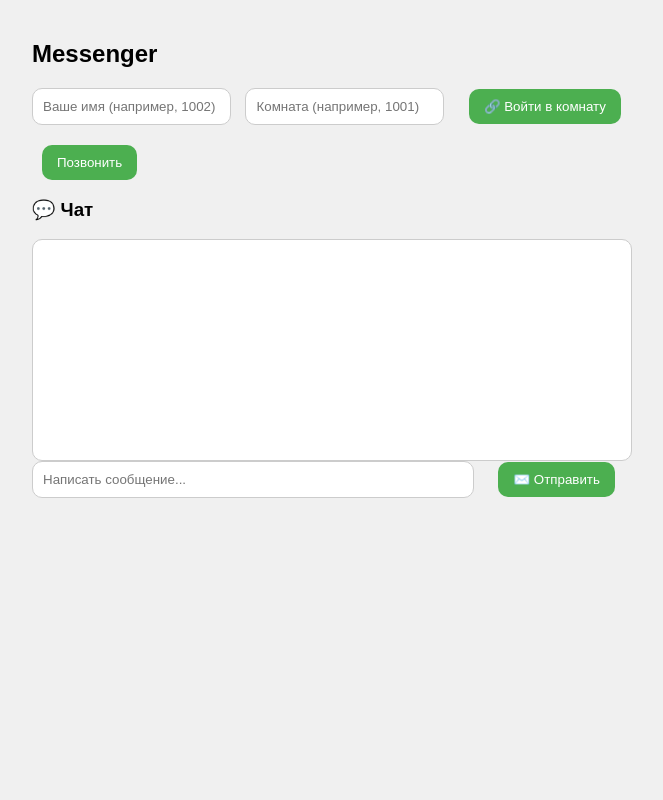
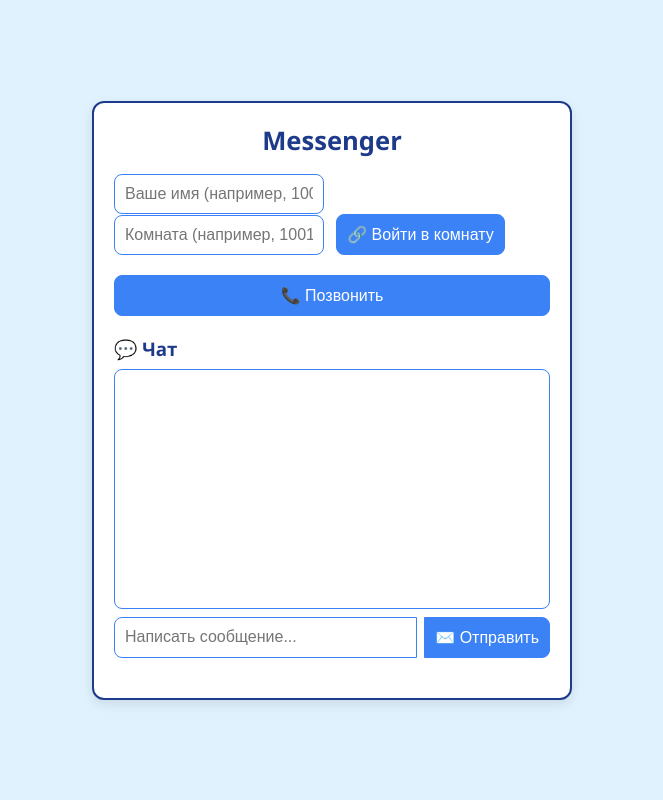
Before and after one commit to aijamaltab/exam_messenger, a Flask app: template templates/chat.html in a window 1280 px wide. Shown: the whole page, without its empty margins (308-971 px from the left). Run offline with Flask 3, Linux system fonts and the light colour scheme; the template is opened without the code that fills it, so the values that code supplies are empty; some libraries are stand-ins or nearby versions.

Commit message:
Update chat.html

```diff
--- a/templates/chat.html
+++ b/templates/chat.html
@@ -1,48 +1,132 @@
 <!DOCTYPE html>
 <html lang="ru">
 <head>
-  <meta charset="UTF-8" />
+  <meta charset="UTF-8">
+  <meta name="viewport" content="width=device-width, initial-scale=1.0">
   <title>Ismailova Audio Call + Chat</title>
   <style>
-    body { font-family: Arial, sans-serif; max-width: 600px; margin: auto; padding: 20px; background: #f0f0f0; }
-    #chatBox { height: 200px; border: 1px solid #ccc; background: white; overflow-y: auto; padding: 10px; border-radius: 10px; margin-top: 10px; }
-    #chatInput { width: 70%; padding: 10px; border-radius: 10px; border: 1px solid #ccc; }
-    button { padding: 10px 15px; margin-left: 10px; border-radius: 10px; border: none; background: #4CAF50; color: white; cursor: pointer; }
-    button:hover { background: #45a049; }
-    input { padding: 10px; border-radius: 10px; border: 1px solid #ccc; margin-right: 10px; }
-    /* Скрываем видео, т.к. видео не нужно */
-    #localVideo, #remoteVideo { display: none; }
+    :root {
+      --primary: #1e3a8a;
+      --secondary: #3b82f6;
+      --bg: #e0f2fe;
+      --text: #333;
+      --white: #fff;
+    }
+    * { box-sizing: border-box; margin: 0; padding: 0; }
+    body {
+      font-family: 'Segoe UI', Tahoma, Geneva, Verdana, sans-serif;
+      background-color: var(--bg);
+      color: var(--text);
+      display: flex;
+      justify-content: center;
+      align-items: center;
+      min-height: 100vh;
+    }
+    .container {
+      background: var(--white);
+      border: 2px solid var(--primary);
+      border-radius: 12px;
+      box-shadow: 0 4px 12px rgba(0,0,0,0.1);
+      width: 100%;
+      max-width: 480px;
+      padding: 20px;
+    }
+    h2 {
+      text-align: center;
+      color: var(--primary);
+      margin-bottom: 16px;
+      font-size: 1.6rem;
+    }
+    .section {
+      margin-bottom: 20px;
+    }
+    .section input,
+    .section button {
+      font-size: 1rem;
+      padding: 10px;
+      border-radius: 8px;
+      border: 1px solid var(--secondary);
+    }
+    .section input {
+      width: calc(50% - 8px);
+      margin-right: 8px;
+    }
+    .section button {
+      background-color: var(--secondary);
+      color: var(--white);
+      cursor: pointer;
+      transition: background 0.3s;
+    }
+    .section button:hover {
+      background-color: var(--primary);
+    }
+    #chatBox {
+      background: var(--white);
+      border: 1px solid var(--secondary);
+      border-radius: 8px;
+      height: 240px;
+      overflow-y: auto;
+      padding: 12px;
+      margin-bottom: 8px;
+    }
+    .chat-input {
+      display: flex;
+    }
+    .chat-input input {
+      flex: 1;
+      border: 1px solid var(--secondary);
+      border-radius: 8px 0 0 8px;
+      padding: 10px;
+    }
+    .chat-input button {
+      border-radius: 0 8px 8px 0;
+      border: 1px solid var(--secondary);
+      background: var(--secondary);
+      color: var(--white);
+      margin-left: -1px;
+    }
+    .chat-message {
+      margin-bottom: 8px;
+    }
+    .chat-message strong {
+      color: var(--primary);
+    }
+    /* Скрываем видео элементы */
+    #localVideo,
+    #remoteVideo {
+      display: none;
+    }
+    audio {
+      display: none;
+    }
   </style>
 </head>
 <body>
+  <div class="container">
     <h2>Messenger</h2>
-
-  <div>
-    <input id="usernameInput" placeholder="Ваше имя (например, 1002)" />
-    <input id="roomInput" placeholder="Комната (например, 1001)" />
+    <div class="section">
+      <input id="usernameInput" type="text" placeholder="Ваше имя (например, 1002)" />
+      <input id="roomInput" type="text" placeholder="Комната (например, 1001)" />
       <button onclick="joinCall()">🔗 Войти в комнату</button>
     </div>
-
-  <div style="margin-top: 20px;">
-    <button onclick="startCall()">Позвонить</button>
+    <div class="section">
+      <button style="width:100%;" onclick="startCall()">📞 Позвонить</button>
     </div>
-
-  <!-- Видео скрыты, но нужны для WebRTC -->
-  <video id="localVideo" autoplay muted playsinline></video>
-  <video id="remoteVideo" autoplay playsinline></video>
-
-  <div>
-    <h3>💬 Чат</h3>
+    <div class="section">
+      <h3 style="color: var(--primary); margin-bottom: 8px;">💬 Чат</h3>
       <div id="chatBox"></div>
+      <div class="chat-input">
         <input id="chatInput" type="text" placeholder="Написать сообщение..." />
         <button onclick="sendMessage()">✉️ Отправить</button>
       </div>
-
+    </div>
+    <!-- Скрытые видео и аудио для WebRTC -->
+    <video id="localVideo" autoplay muted playsinline></video>
+    <video id="remoteVideo" autoplay playsinline></video>
     <audio id="ringtone" loop>
       <source src="https://actions.google.com/sounds/v1/alarms/phone_alerts_and_rings.ogg" type="audio/ogg">
     </audio>
-
-  <!-- Подключаем скрипты после всех элементов страницы -->
+  </div>
   <script src="https://cdn.socket.io/4.3.2/socket.io.min.js"></script>
   <script src="/static/client.js"></script>
 </body>
```
Lines whose indentation alone changed are shown as unchanged.
